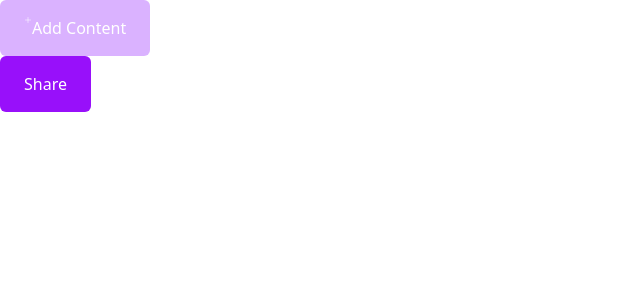
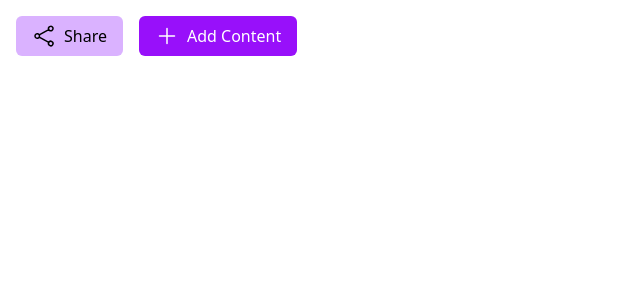
Before and after one commit to veesesh/Peter-Pad, a React (Vite) app in the folder parkerpad-fe/: page / in a window 1280 px wide. Shown: the top 300 px of the page, without its empty margins (0-640 px from the left). Built offline with nearby package versions, Linux system fonts and the light colour scheme.

Commit message:
feat: design the UI of Buttons

```diff
--- a/parkerpad-fe/src/App.tsx
+++ b/parkerpad-fe/src/App.tsx
@@ -1,15 +1,29 @@
 
 import './App.css'
 import { PlusIcon } from './assets/Icons/PlusIcon'
+import { ShareIcon } from './assets/Icons/ShareIcon'
 import { Button } from './components/ui/Button'
 
 function App() {
 
   return (
-    <>
-    <Button startIcon={<PlusIcon/>} variant="primary" title= "Add Content" size="lg" onClick={() => console.log('clicked')} />
-    <Button variant="secondary" title= "Share" size="lg" onClick={() => console.log('clicked')} />
-    </>
+    <div className='flex justify gap-4 p-4'>
+    <Button
+    startIcon={<ShareIcon size="lg"/>}
+    variant="primary"
+    title= "Share"
+    size="md"
+    onClick={() => console.log('clicked')}
+    />
+
+    <Button
+    startIcon={<PlusIcon size = "lg" />}
+    variant="secondary"
+    size="md"
+    title= "Add Content"
+    onClick={() => console.log('clicked')}
+    />
+    </div>
   )
 }
 
--- /dev/null
+++ b/parkerpad-fe/src/assets/Icons/ShareIcon.tsx
@@ -0,0 +1,15 @@
+interface shareIconProps {
+    size?: "sm" | "md" | "lg"
+}
+
+const sizeVariants = {
+    "sm": "size-2",
+    "md": "size-4",
+    "lg": "size-6"
+}
+
+export function ShareIcon(props: shareIconProps) {
+    return <svg xmlns="http://www.w3.org/2000/svg" fill="none" viewBox="0 0 24 24" stroke-width="1.5" stroke="currentColor" className={sizeVariants[props.size || "sm"]}>
+    <path stroke-linecap="round" stroke-linejoin="round" d="M7.217 10.907a2.25 2.25 0 1 0 0 2.186m0-2.186c.18.324.283.696.283 1.093s-.103.77-.283 1.093m0-2.186 9.566-5.314m-9.566 7.5 9.566 5.314m0 0a2.25 2.25 0 1 0 3.935 2.186 2.25 2.25 0 0 0-3.935-2.186Zm0-12.814a2.25 2.25 0 1 0 3.933-2.185 2.25 2.25 0 0 0-3.933 2.185Z" />
+  </svg>
+}
--- /dev/null
+++ b/parkerpad-fe/src/assets/Icons/index.ts
@@ -0,0 +1,9 @@
+export interface IconProps {
+    size: "sm" |"md" |"lg"
+}
+
+export const iconSizeVariants = {
+    "sm" : "size-2",
+    "md": "size-4",
+    "lg" : "size-6"
+}
--- a/parkerpad-fe/src/components/ui/Button.tsx
+++ b/parkerpad-fe/src/components/ui/Button.tsx
@@ -1,27 +1,34 @@
+import type { ReactElement } from "react";
 
 interface ButtonInterface {
-    title?: string;
+    title: string | ReactElement;
     size: "lg" | "sm" | "md";
-    startIcon?: any;
-    endIcon?: any;
+    startIcon?: ReactElement;
+    endIcon?: ReactElement;
     variant: "primary" | "secondary";
     onClick: () => void;
 }
 const variantStyles = {
-    "primary": "bg-purple-300 text-white",
+    "primary": "bg-purple-300 text-black",
     "secondary": "bg-purple-600 text-white"
 }
 const sizeStyles = {
-    "sm": "py-1 px-2",
-    "md": "py-2 px-4",
-    "lg": "py-4 px-6"
+    "sm": "py-1 px-2 rounded-sm",
+    "md": "py-2 px-4 rounded-md",
+    "lg": "py-4 px-6 rounded-xl"
 }
 
-const defaultStyles = "rounded-md flex"
+const defaultStyles = "rounded-md flex items-center"
 
 export const Button = (props: ButtonInterface) => {
 
-    return <button className= {`${variantStyles[props.variant]} ${defaultStyles} ${sizeStyles[props.size]}`} >{props.startIcon} {props.title} {props.endIcon}</button>
+    return <button className = {`${variantStyles[props.variant]} ${defaultStyles} ${sizeStyles[props.size]}`}>
+
+    {props.startIcon? <div className="pr-2">{props.startIcon}</div>: null}
+    {props.title}
+    {props.endIcon}
+
+    </button>
 
 
 };
```
Also changed, not shown: 1 other file (tests, documents, lock files or other folders).
